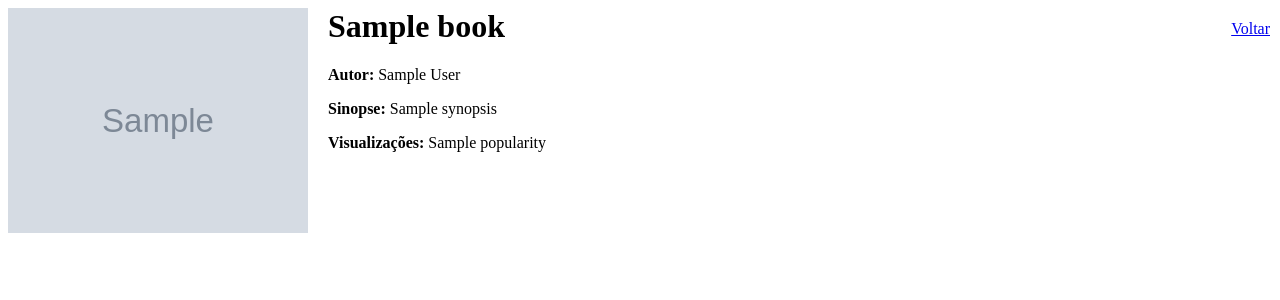
After one commit to mgpcampos/abd-biblioteca, a Flask app: template templates/book_detail.html in a window 1280 px wide. The commit adds this page. Shown: the top 300 px of the page. Run offline with Flask 3, Linux system fonts and the light colour scheme; the template is opened without the code that fills it: most values are stand-ins (such as "Sample title", 1, 10 or a date in 2020); grey boxes marked "Sample" are stand-in pictures.

Commit message:
Implement features for adding, updating and deleting books

```diff
--- a/app.py
+++ b/app.py
@@ -1,6 +1,10 @@
 from flask import Flask, render_template, request, redirect, url_for, flash, session
-from supabase import create_client, Client
+from supabase import create_client, Client, StorageException
+from PIL import Image
 import os
+import io
+import requests
+
 
 FLASK_SECRET_KEY = os.environ.get("FLASK_SECRET_KEY")
 
@@ -12,12 +16,24 @@ key: str = os.environ.get("SUPABASE_KEY")
 supabase: Client = create_client(url, key)
 
 
-@app.route('/')
+@app.route('/', methods=['GET', 'POST'])
 def index():
-    response = supabase.table('books').select('*').execute()
-    books = response.data if response.data else []
-    username = session.get('username')
-    return render_template('index.html', books=books, username=username)
+    username = session.get('username')  # Obtém o nome de usuário da sessão
+    is_admin = False
+
+    if not username:  # Se não houver um usuário logado
+        flash('Você precisa estar logado para visualizar os livros.', 'danger')
+        return redirect(url_for('login'))  # Redireciona para a página de login
+    else:
+        # Verificar se o usuário é administrador
+        response = supabase.table('users').select('isAdmin').eq('username', username).execute()
+        if response.data:
+            is_admin = response.data[0]['isAdmin']
+
+    # Se o usuário estiver logado, busca os livros no banco de dados
+    books = supabase.table('books').select('*').order('popularity', desc=True).execute().data
+
+    return render_template('index.html', username=username, books=books, is_admin=is_admin)
 
 @app.route('/register', methods=['GET', 'POST'])
 def register():
@@ -25,11 +41,15 @@ def register():
         username = request.form['username']
         email = request.form['email']
         password = request.form['password']
+        role = request.form['role']
+
+        is_admin = True if role == 'admin' else False
 
         response = supabase.table('users').insert({
             'username': username,
             'email': email,
-            'password': password
+            'password': password,
+            'isAdmin': is_admin
         }).execute()
 
         if response.data:
@@ -37,6 +57,7 @@ def register():
             return redirect(url_for('login'))
         else:
             flash('Erro ao registrar usuário.', 'danger')
+
     return render_template('register.html')
 
 @app.route('/login', methods=['GET', 'POST'])
@@ -59,6 +80,141 @@ def logout():
     flash('Você saiu de sua conta.', 'success')
     return redirect(url_for('index'))
 
+@app.route('/book/<int:book_id>', methods=['GET', 'POST'])
+def book_detail(book_id):
+    username = session.get('username')  # Obtém o nome de usuário da sessão
+    is_admin = False
+
+    if username:
+        # Verificar se o usuário é administrador
+        response = supabase.table('users').select('isAdmin').eq('username', username).execute()
+        if response.data:
+            is_admin = response.data[0]['isAdmin']
+    # Incrementar o contador de acessos usando RPC
+    supabase.rpc('increment_popularity', {'book_id': book_id}).execute()
+    # Obter detalhes do livro
+    response = supabase.table('books').select('*').eq('id', book_id).execute()
+    if response.data:
+        book = response.data[0]
+        return render_template('book_detail.html', username=username, is_admin=is_admin, book=book)
+    else:
+        flash('Livro não encontrado.', 'danger')
+        return redirect(url_for('index'))
+
+@app.route('/add_book', methods=['GET', 'POST'])
+def add_book():
+    if request.method == 'POST':
+        title = request.form['title']
+        author = request.form['author']
+        synopsis = request.form['synopsis']
+        image_url = ''
+        image_option = request.form.get('image_option')
+
+        if image_option == 'url':
+            image_url_input = request.form['image_url']
+
+            # Download e redimensionar a imagem
+            try:
+                response = requests.get(image_url_input)
+                response.raise_for_status()
+                image = Image.open(io.BytesIO(response.content))
+                image = image.resize((300, 450))  # Redimensionar para a resolução desejada
+
+                # Salvar a imagem em um objeto BytesIO no formato original
+                buffered = io.BytesIO()
+                image.save(buffered, format=image.format)
+                buffered.seek(0)
+
+                # Fazer upload da imagem para o Supabase Storage
+                file_name = f"{title.replace(' ', '_')}.{image.format.lower()}"
+                supabase.storage.from_('book-covers').upload(file_name, buffered.read())
+
+                # Obter a URL pública
+                image_url = supabase.storage.from_('book-covers').get_public_url(file_name)
+            except Exception as e:
+                flash(f'Erro ao processar a imagem: {e}', 'danger')
+                return redirect(url_for('add_book'))
+
+        elif image_option == 'upload':
+            if 'image_file' in request.files:
+                image_file = request.files['image_file']
+                if image_file.filename != '':
+                    try:
+                        # Abrir a imagem, converter para WebP e redimensionar
+                        image = Image.open(image_file)
+                        image = image.resize((300, 450))  # Redimensionar para a resolução desejada
+
+                        # Salvar a imagem em um objeto BytesIO no formato WebP
+                        buffered = io.BytesIO()
+                        image.save(buffered, format="WEBP")
+                        buffered.seek(0)
+
+                        # Fazer upload da imagem para o Supabase Storage
+                        file_name = f"{title.replace(' ', '_')}.webp"
+                        supabase.storage.from_('book-covers').upload(file_name, buffered.read())
+
+                        # Obter a URL pública
+                        image_url = supabase.storage.from_('book-covers').get_public_url(file_name)
+                    except Exception as e:
+                        flash(f'Erro ao processar a imagem: {e}', 'danger')
+                        return redirect(url_for('add_book'))
+                else:
+                    flash('Nenhum arquivo de imagem selecionado.', 'danger')
+                    return redirect(url_for('add_book'))
+            else:
+                flash('Nenhum arquivo de imagem enviado.', 'danger')
+                return redirect(url_for('add_book'))
+
+        # Inserir os dados no banco
+        response = supabase.table('books').insert({
+            'title': title,
+            'author': author,
+            'synopsis': synopsis,
+            'image_url': image_url
+        }).execute()
+
+        if response.data:
+            flash('Sucesso ao adicionar livro ao catálogo.', 'success')
+            return redirect(url_for('index'))
+        else:
+            flash('Erro ao adicionar livro ao catálogo.', 'danger')
+            return redirect(url_for('add_book'))
+
+    return render_template('add_book.html')
+
+@app.route('/update_book/<int:book_id>', methods=['GET', 'POST'])
+def update_book(book_id):
+    if request.method == 'POST':
+        title = request.form['title']
+        author = request.form['author']
+        synopsis = request.form['synopsis']
+
+        response = supabase.table('books').update({
+            'title': title,
+            'author': author,
+            'synopsis': synopsis
+        }).eq('id', book_id).execute()
+
+        if response.data:
+            flash('Sucesso ao atualizar livro.', 'success')
+            return redirect(url_for('index'))
+        else:
+            flash('Erro ao atualizar livro.', 'danger')
+
+    book = supabase.table('books').select('*').eq('id', book_id).execute().data[0]
+    return render_template('update_book.html', book=book)
+
+@app.route('/remove_book/<int:book_id>', methods=['GET', 'POST'])
+def remove_book(book_id):
+    response = supabase.table('books').delete().eq('id', book_id).execute()
+
+    if response.data:
+        flash('Sucesso ao remover livro do catálogo.', 'success')
+    else:
+        flash('Erro ao remover livro do catálogo.', 'danger')
+
+    return redirect(url_for('index'))
+
 
 if __name__=='__main__':
    app.run()
--- /dev/null
+++ b/requirements.txt
@@ -0,0 +1,4 @@
+Flask==3.1.0
+pillow==11.0.0
+requests==2.32.3
+supabase==2.10.0
--- a/static/css/index.css
+++ /dev/null
@@ -1,5 +0,0 @@
-#welcomeUser {
-    position: fixed;
-    top: 10px;
-    right: 10px;
-}
--- /dev/null
+++ b/static/css/style.css
@@ -0,0 +1,51 @@
+#primeiroSegmento {
+    position: fixed;
+    top: 20px;
+    right: 10px;
+}
+
+#segundoSegmento {
+    position: fixed;
+    top: 50px;
+    right: 10px;
+}
+
+.book-grid {
+    display: flex;
+    flex-wrap: wrap;
+}
+
+.book-item {
+    width: 200px;
+    margin: 10px;
+    text-align: center;
+}
+
+.book-item img {
+    width: 100%;
+    height: auto;
+}
+
+.book-detail-container {
+    display: flex;
+    align-items: flex-start;
+    gap: 20px;
+}
+
+.book-detail-container img {
+    max-width: 300px;
+    height: auto;
+}
+
+.book-info {
+    max-width: 600px;
+}
+
+.book-info h1 {
+    margin-top: 0;
+}
+
+.action-buttons {
+    display: flex;
+    gap: 2.5px;
+}
--- /dev/null
+++ b/static/js/script.js
@@ -0,0 +1,9 @@
+function showUrlInput() {
+    document.getElementById('url_input').style.display = 'block';
+    document.getElementById('upload_input').style.display = 'none';
+}
+
+function showUploadInput() {
+    document.getElementById('url_input').style.display = 'none';
+    document.getElementById('upload_input').style.display = 'block';
+}
--- /dev/null
+++ b/templates/book_detail.html
@@ -0,0 +1,30 @@
+<!DOCTYPE html>
+<html lang="pt-BR">
+<head>
+    <meta charset="UTF-8">
+    <meta name="viewport" content="width=device-width, initial-scale=1.0">
+    <link rel="stylesheet" type="text/css" href="{{ url_for('static',filename='css/style.css') }}">
+    <script src="{{ url_for('static',filename='js/script.js') }}"></script>
+    <title>{{ book.title }}</title>
+</head>
+<body>
+    <div class="book-detail-container">
+        <img src="{{ book.image_url }}" alt="{{ book.title }}">
+        <div class="book-info">
+            <h1>{{ book.title }}</h1>
+            <p><strong>Autor:</strong> {{ book.author }}</p>
+            <p><strong>Sinopse:</strong> {{ book.synopsis }}</p>
+            <p><strong>Visualizações:</strong> {{ book.popularity }}</p>
+            <div id="primeiroSegmento">
+                <a href="{{ url_for('index') }}">Voltar</a>
+            </div><br>
+            <div id="segundoSegmento" class="action-buttons">
+                {% if is_admin %}
+                    <a href="{{ url_for('update_book', book_id=book.id) }}">Atualizar livro</a><br>
+                    <a href="{{ url_for('remove_book', book_id=book.id) }}">Remover livro</a><br>
+                {% endif %}
+            </div>
+        </div>
+    </div>
+</body>
+</html>
```
Also changed, not shown: static/css/login.css (deleted, +0 -32 lines), static/css/register.css (deleted, +0 -34 lines), templates/add_book.html (added, +44 -0 lines), templates/index.html (+25 -15 lines), templates/login.html (+8 -30 lines), templates/register.html (+7 -24 lines), templates/update_book.html (added, +29 -0 lines), README.md, static/css/back2.png (deleted).
